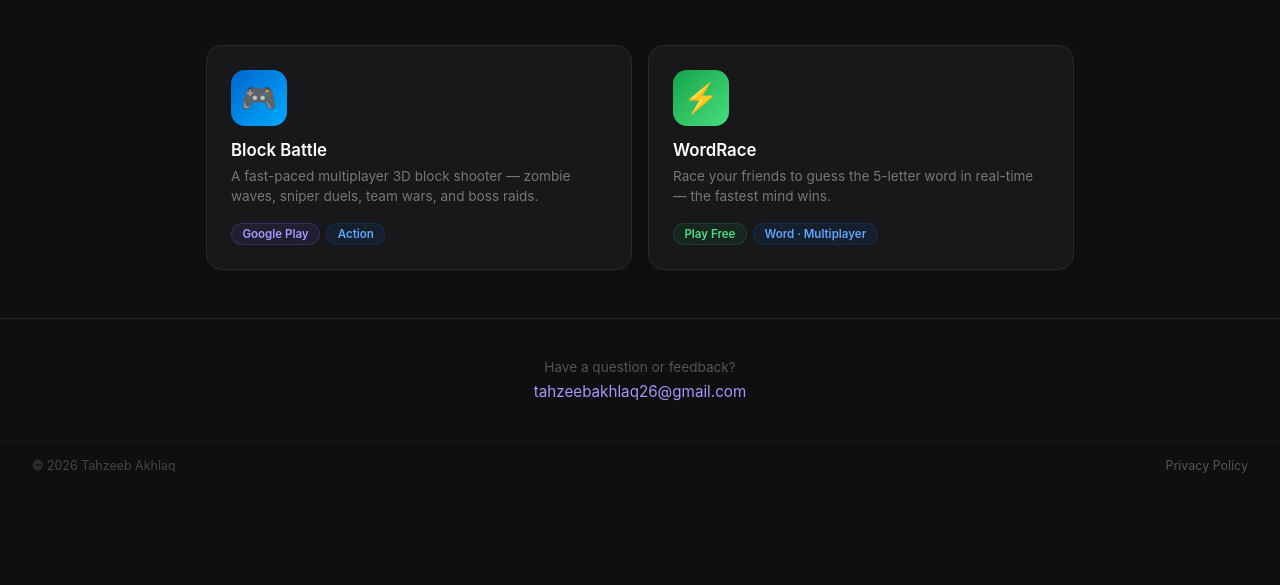
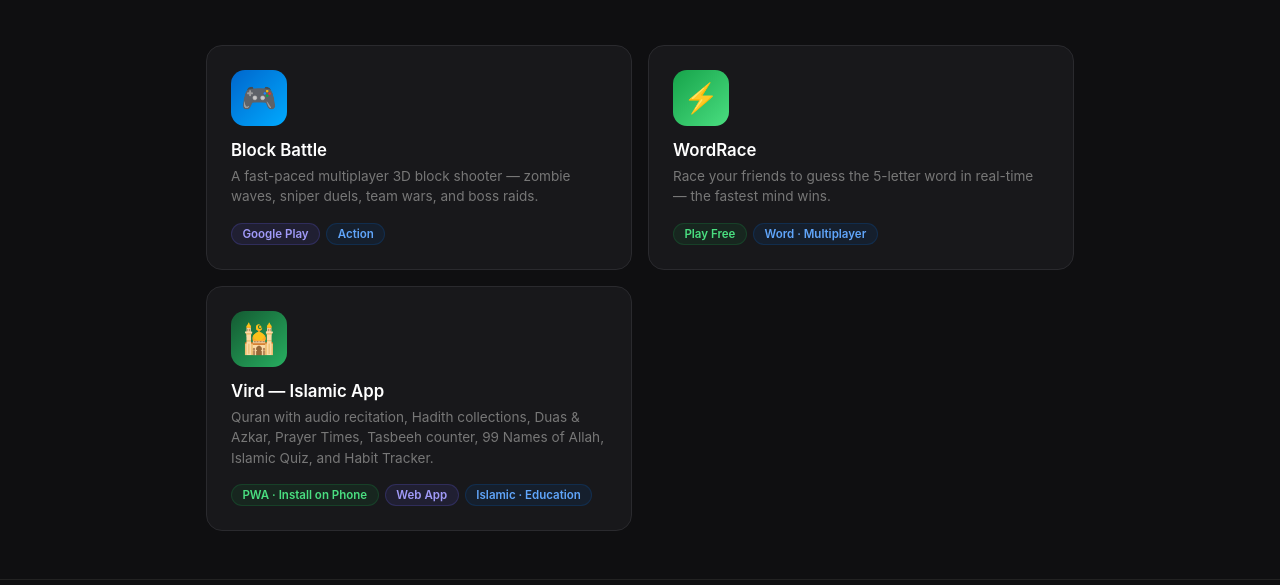
Before and after one commit to zebx07/tahzeebakhlaq.github.io, a plain HTML site: page index.html in a window 1280 px wide. Shown: the part 367-952 px from the top of the page. Before the commit the page ends 856 px from the top, so only its background shows below. Drawn offline with Linux system fonts and the light colour scheme.

Commit message:
Add Vird Islamic App card to index.html
Added a new Islamic app card with details about the Vird app.

```diff
--- a/index.html
+++ b/index.html
@@ -1,4 +1,3 @@
-
 <!DOCTYPE html>
 <html lang="en">
 <head>
@@ -148,6 +147,17 @@
         </div>
       </a>
 
+      <a class="app-card" href="https://vird-islamic-app.vercel.app" target="_blank" rel="noopener">
+        <div class="app-icon" style="background: linear-gradient(135deg, #145A32, #27ae60);">🕌</div>
+        <h2>Vird — Islamic App</h2>
+        <p>Quran with audio recitation, Hadith collections, Duas & Azkar, Prayer Times, Tasbeeh counter, 99 Names of Allah, Islamic Quiz, and Habit Tracker.</p>
+        <div class="badges">
+          <span class="badge badge-green">PWA · Install on Phone</span>
+          <span class="badge badge-purple">Web App</span>
+          <span class="badge badge-blue">Islamic · Education</span>
+        </div>
+      </a>
+
       <!-- Add future apps here — copy an <a class="app-card"> block -->
 
     </div>
```
